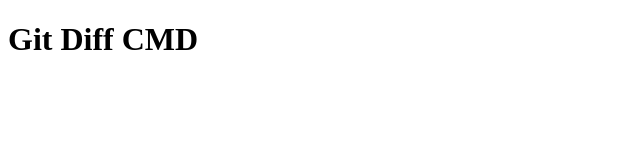
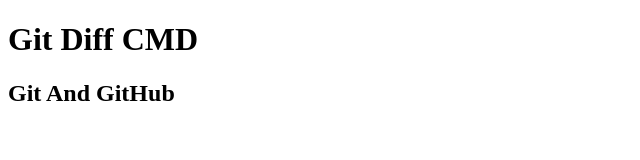
Before and after one commit to sahilyousaf2/Git-Diff, a plain HTML site: page index.html in a window 1280 px wide. Shown: the whole page, without its empty margins (0-640 px from the left). Drawn offline with Linux system fonts and the light colour scheme.

Commit message:
add a new line

```diff
--- a/index.html
+++ b/index.html
@@ -7,5 +7,6 @@
 </head>
 <body>
     <h1>Git Diff CMD</h1>
+    <h2>Git And GitHub</h2>
 </body>
 </html>
```
